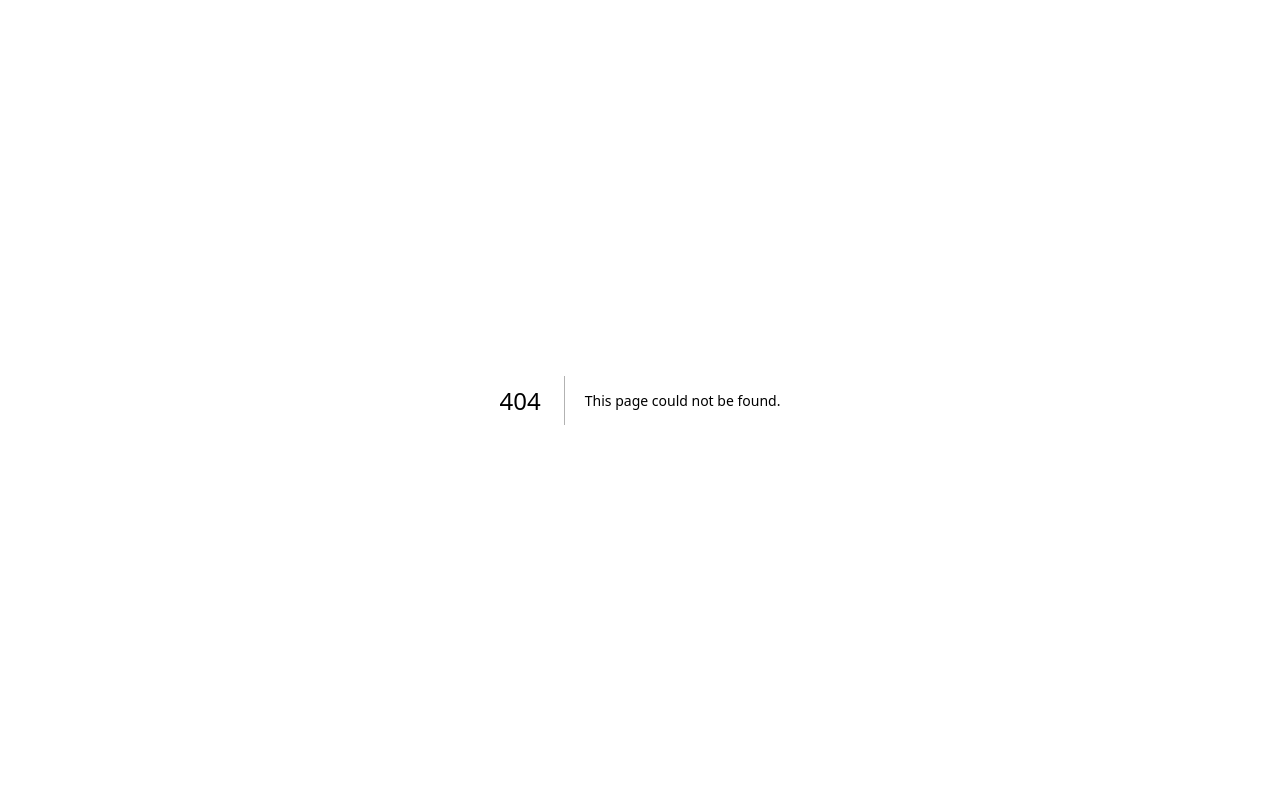
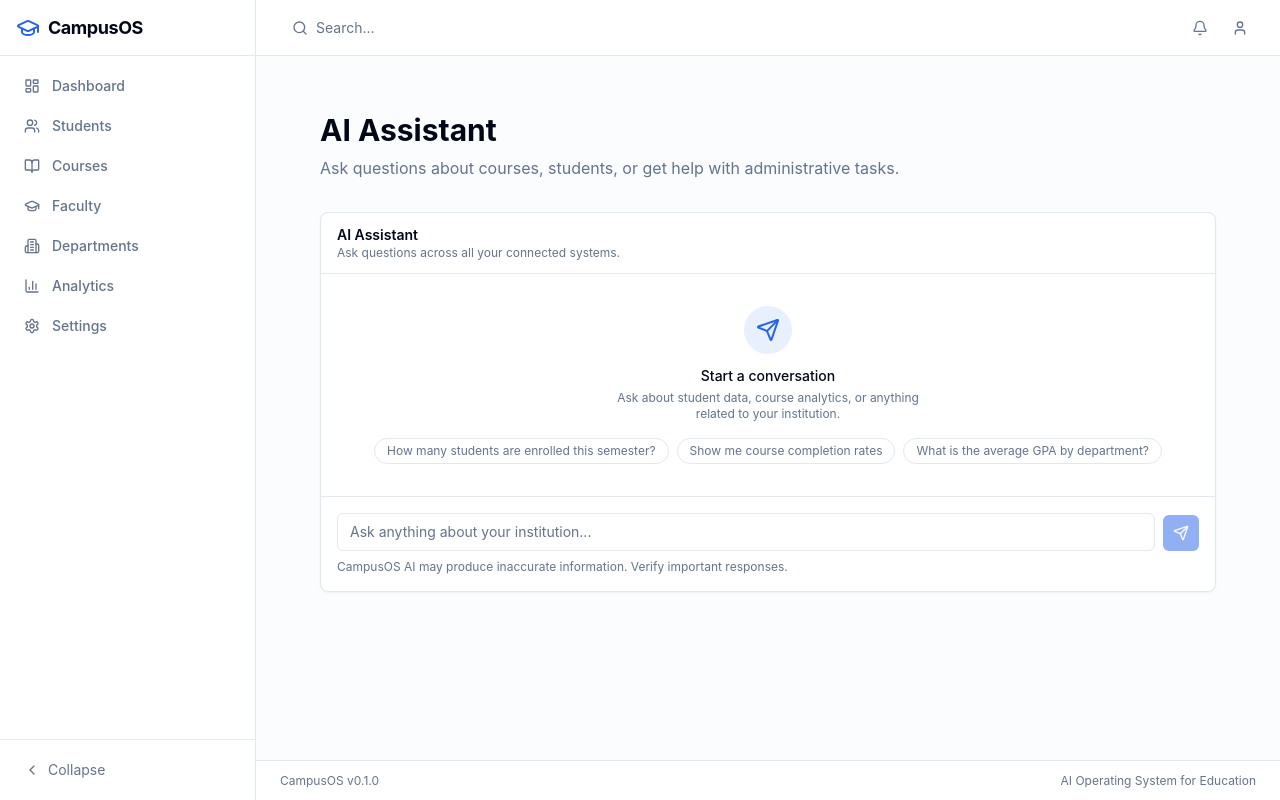
Before and after one commit to cenexusasia/CampusOS, a Next.js app in the folder apps/web/: page /ai in a window 1280 px wide. Before the commit this address had no page. Built offline with nearby package versions, Linux system fonts and the light colour scheme.

Commit message:
feat: AI Chat page in portal

```diff
--- /dev/null
+++ b/apps/web/src/app/(portal)/ai/page.tsx
@@ -0,0 +1,17 @@
+import { AiChat } from '@/components/ai-chat';
+
+export const dynamic = 'force-dynamic';
+
+export default function AIPage() {
+  return (
+    <div className="mx-auto max-w-4xl py-8">
+      <div className="mb-8">
+        <h1 className="text-3xl font-bold">AI Assistant</h1>
+        <p className="mt-2 text-muted-foreground">
+          Ask questions about courses, students, or get help with administrative tasks.
+        </p>
+      </div>
+      <AiChat />
+    </div>
+  );
+}
```
